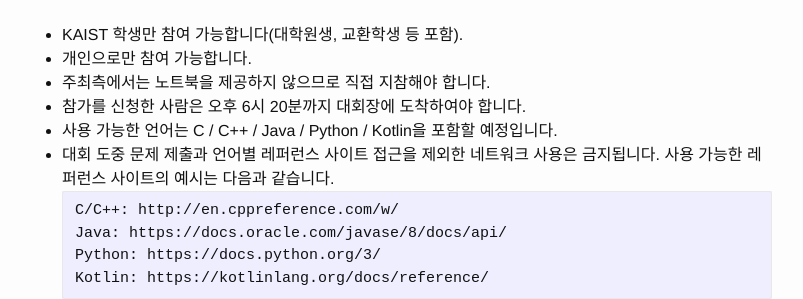
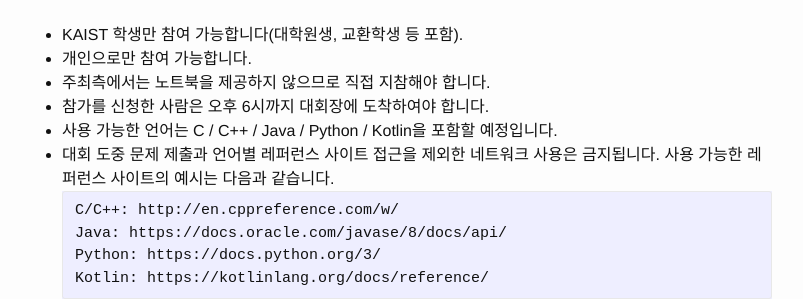
Before and after one commit to RUN-KAIST/kaist.run, a Jekyll site: the page built from contest/2019-spring/ko.md, in a window 1280 px wide and 900 px high, scrolled down 1362 px. Shown: the part 162-461 px from the top of the window, without its empty margins (238-1041 px from the left). Built offline with Jekyll 4.4.1, drawn with Linux system fonts in a browser that asks for light colours; our own code applies the rules of GitHub Pages for plain Markdown files.

Commit message:
Update ko.md

````diff
--- a/contest/2019-spring/ko.md
+++ b/contest/2019-spring/ko.md
@@ -48,7 +48,7 @@ https://d2.naver.com), [스타트링크](http://startlink.io)의 후원으로
 - KAIST 학생만 참여 가능합니다(대학원생, 교환학생 등 포함).
 - 개인으로만 참여 가능합니다.
 - 주최측에서는 노트북을 제공하지 않으므로 직접 지참해야 합니다.
-- 참가를 신청한 사람은 오후 6시 20분까지 대회장에 도착하여야 합니다.
+- 참가를 신청한 사람은 오후 6시까지 대회장에 도착하여야 합니다.
 - 사용 가능한 언어는 C / C++ / Java / Python / Kotlin을 포함할 예정입니다.
 - 대회 도중 문제 제출과 언어별 레퍼런스 사이트 접근을 제외한 네트워크 사용은 금지됩니다. 사용 가능한 레퍼런스 사이트의 예시는 다음과 같습니다.
 ```
````
